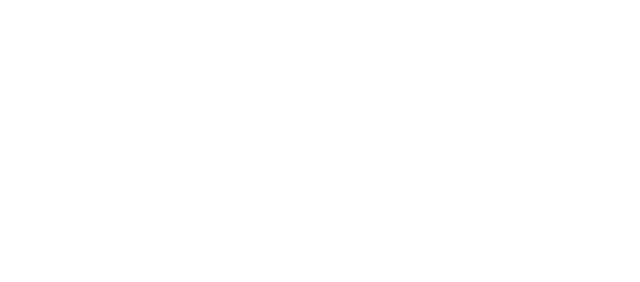
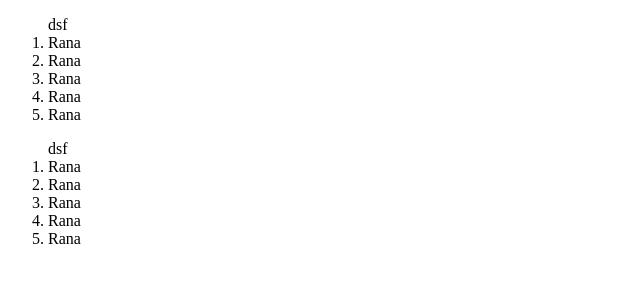
Before and after one commit to Coder0Labib/Jquery-All-Project-, a plain HTML site: page jQuery Bangla Tutorial [#1] jQuery Get Started/index.html in a window 1280 px wide. Shown: the whole page, without its empty margins (0-640 px from the left). Drawn offline with Linux system fonts and the light colour scheme.

Commit message:
176 April 2022

```diff
--- a/jQuery Bangla Tutorial [#1] jQuery Get Started/index.html
+++ b/jQuery Bangla Tutorial [#1] jQuery Get Started/index.html
@@ -7,6 +7,19 @@
     <title>Document</title>
 </head>
 <body>
-
+    <ol>dsf
+        <li>Rana</li>
+        <li>Rana</li>
+        <li>Rana</li>
+        <li>Rana</li>
+        <li>Rana</li>
+    </ol>
+    <ol>dsf
+        <li>Rana</li>
+        <li>Rana</li>
+        <li>Rana</li>
+        <li>Rana</li>
+        <li>Rana</li>
+    </ol>
 </body>
 </html>
```
